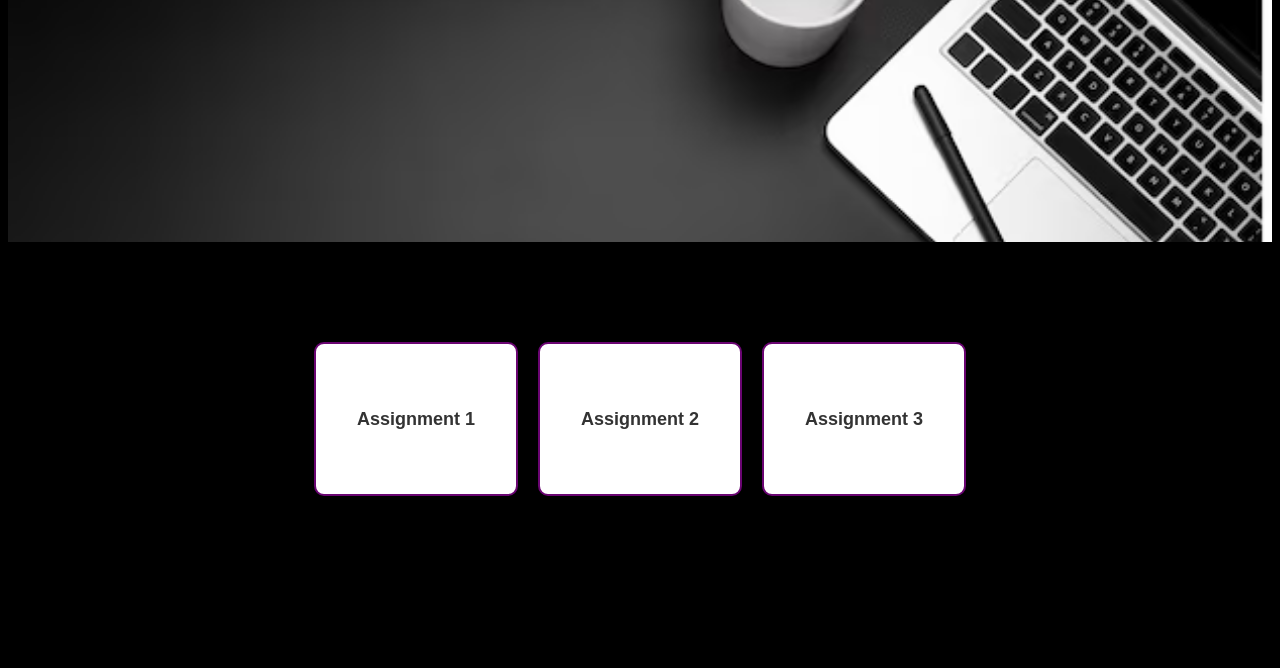
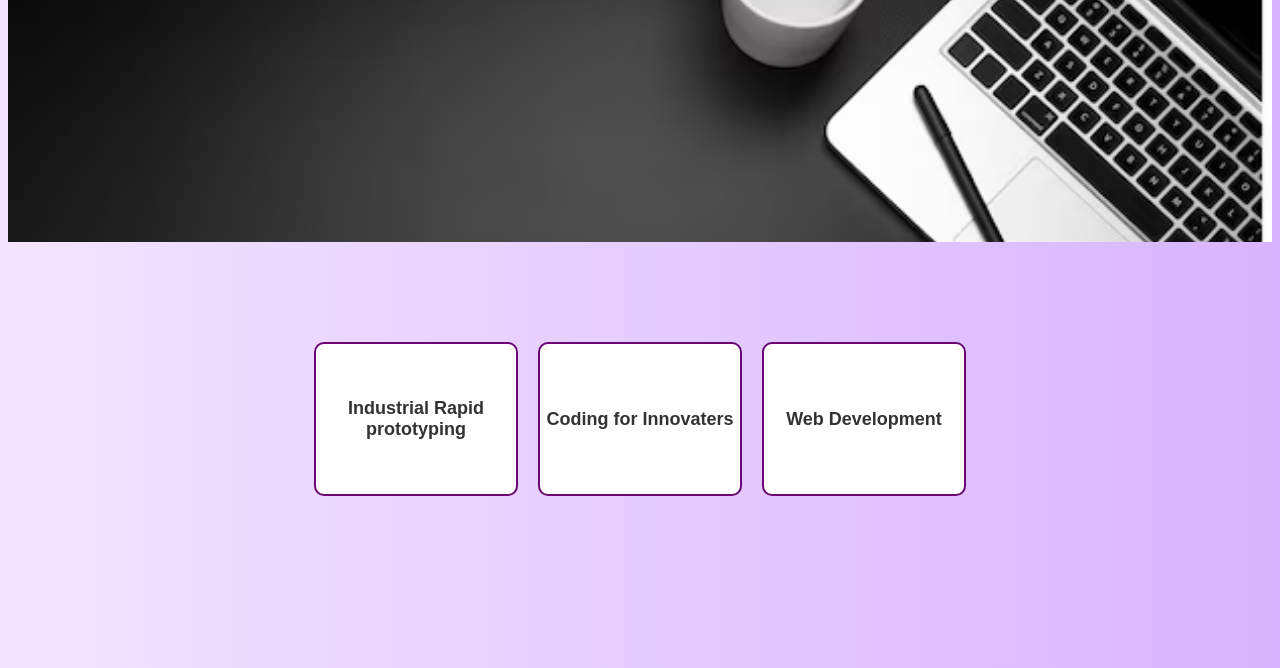
Before and after one commit to Manasa2365/Portfolio, a plain HTML site: page assign.html in a window 1280 px wide. Shown: the part 132-800 px from the top of the page. Drawn offline with Linux system fonts and the light colour scheme.

Commit message:
Update assign.html

```diff
--- a/assign.html
+++ b/assign.html
@@ -7,7 +7,7 @@
     <link rel="stylesheet" href="assests/css/assign.css">
     <link rel="stylesheet" href="assignment1.html">
 </head>
-<body>
+<body  style="background: linear-gradient(to right, #f3e5ff, #d8b4fe)";>
 
     <div class="navigation">
         <nav>
@@ -27,9 +27,9 @@
    </div>
 
     <div class="assignments-container">
-        <a href="assignment1.html" class="assignment-frame">Assignment 1</a>
-        <a href="assignment2.html" class="assignment-frame">Assignment 2</a>
-        <a href="assignment3.html" class="assignment-frame">Assignment 3</a>
+        <a href="assignment1.html" class="assignment-frame">Industrial Rapid prototyping</a>
+        <a href="assignment2.html" class="assignment-frame">Coding for Innovaters</a>
+        <a href="assignment3.html" class="assignment-frame">Web Development</a>
     </div>
 
 </body>
```
